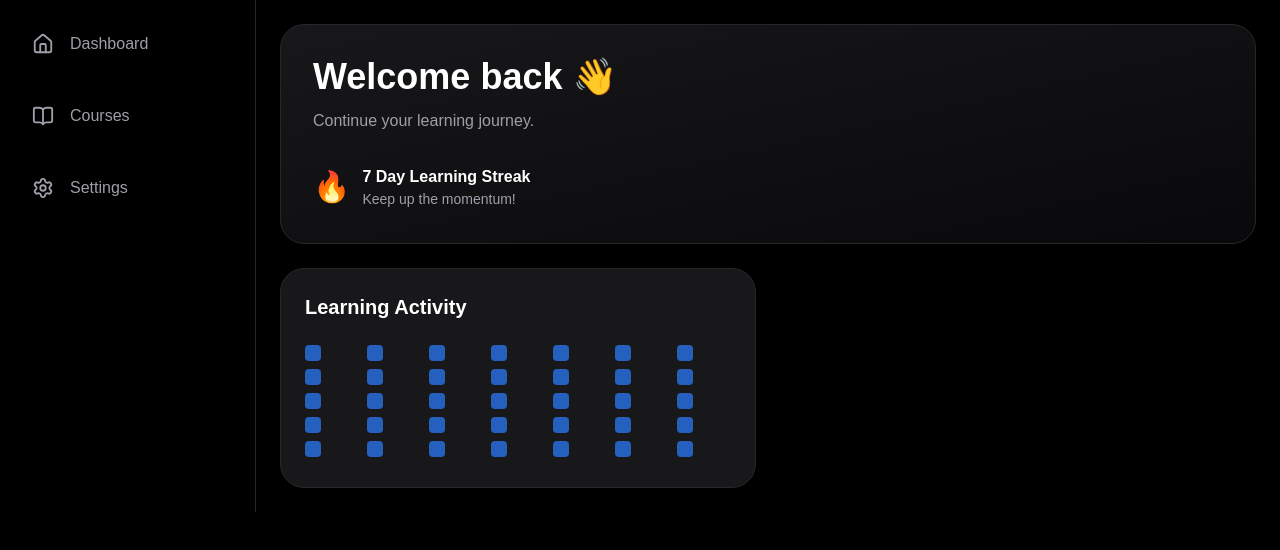
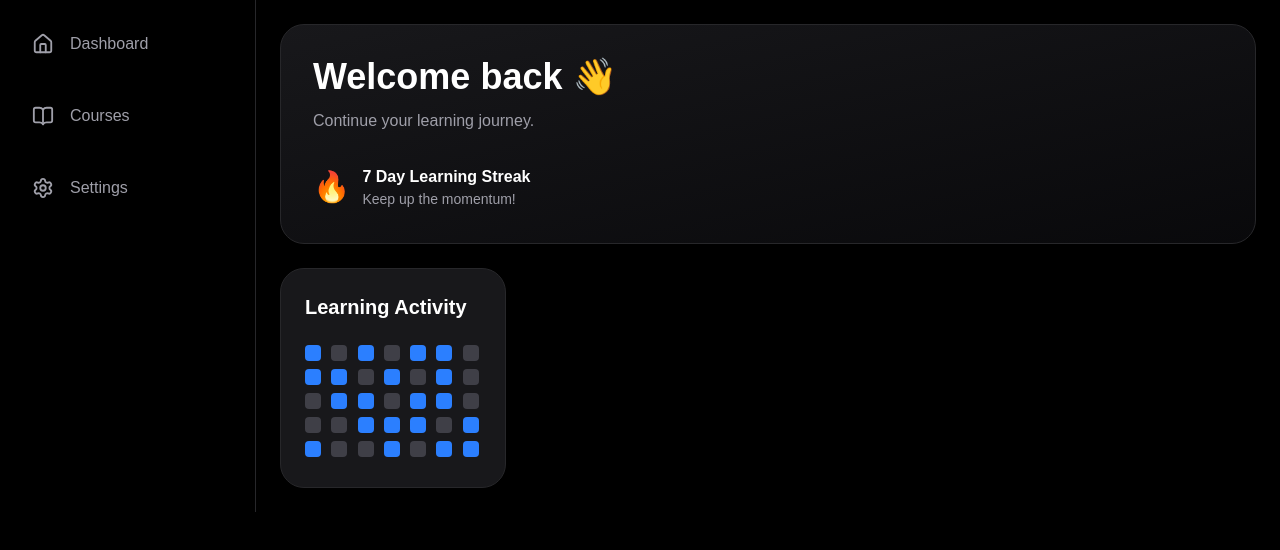
Before and after one commit to Sruthi-2004-stack/Complete-Frontend-Intern-Challenge, a Next.js app: page / in a window 1280 px wide. Shown: the top 550 px of the page. Built offline with nearby package versions, Linux system fonts and the light colour scheme; no server answers; the database is empty.

Commit message:
Update ActivityTile.tsx

```diff
--- a/components/dashboard/ActivityTile.tsx
+++ b/components/dashboard/ActivityTile.tsx
@@ -1,28 +1,50 @@
 "use client";
+
+import { motion } from "framer-motion";
+import { itemVariants } from "../ui/AnimatedContainer";
+
+const activity = [
+  true, false, true, false, true, true, false,
+  true, true, false, true, false, true, false,
+  false, true, true, false, true, true, false,
+  false, false, true, true, true, false, true,
+  true, false, false, true, false, true, true,
+];
 
 export default function ActivityTile() {
   return (
-    <article
+    <motion.article
+      variants={itemVariants}
       className="
         rounded-3xl
         border border-zinc-800
         bg-zinc-900
         p-6
-        md:col-span-2
       "
     >
       <h2 className="text-xl font-semibold">
         Learning Activity
       </h2>
 
-      <div className="mt-6 grid grid-cols-7 gap-2">
-        {Array.from({ length: 35 }).map((_, i) => (
+      <div
+        className="
+          mt-6
+          grid
+          grid-cols-7
+          gap-2
+        "
+      >
+        {activity.map((active, index) => (
           <div
-            key={i}
-            className="h-4 w-4 rounded-sm bg-blue-500/70"
+            key={index}
+            className={`h-4 w-4 rounded-sm ${
+              active
+                ? "bg-blue-500"
+                : "bg-zinc-700"
+            }`}
           />
         ))}
       </div>
-    </article>
+    </motion.article>
   );
 }
```
